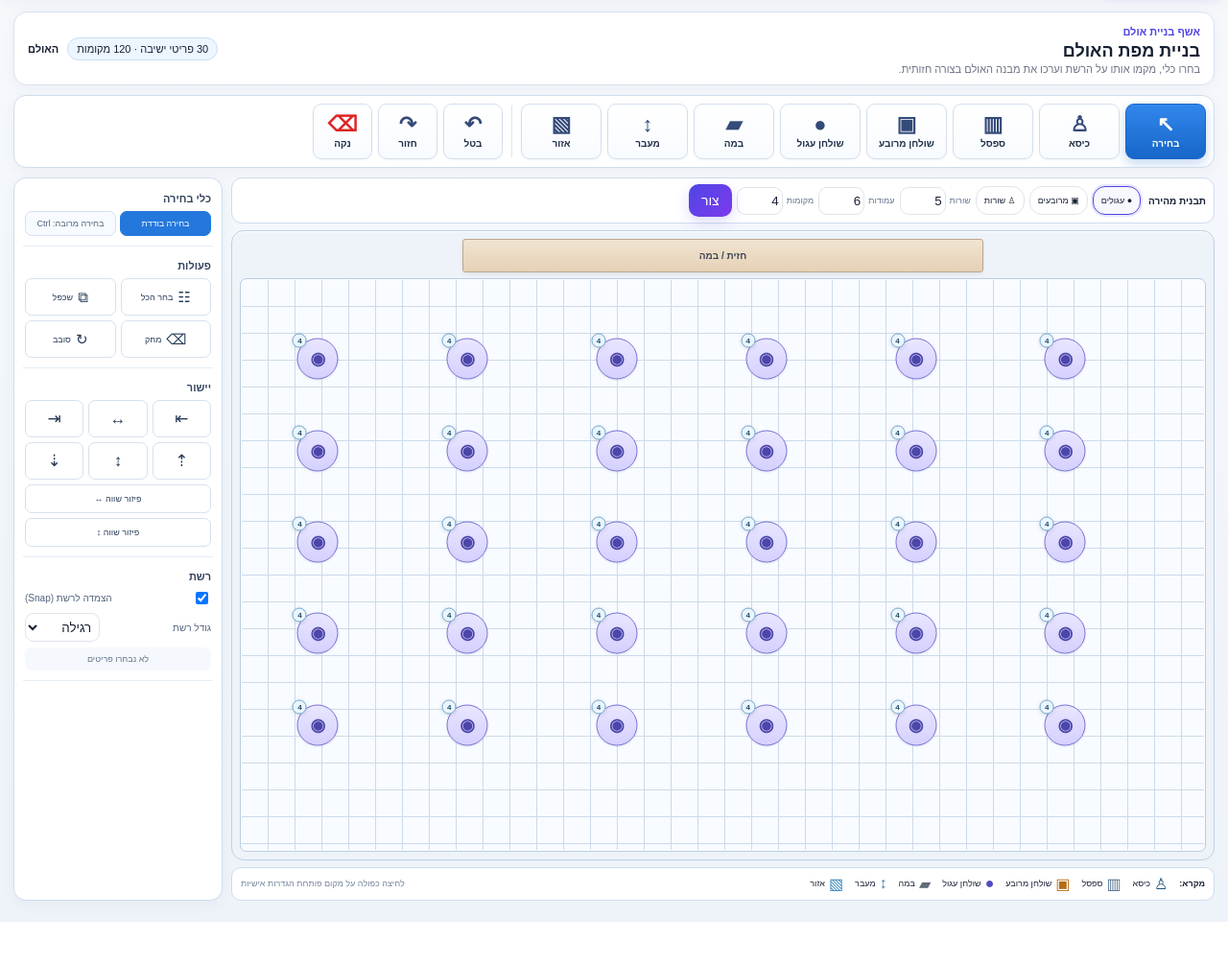
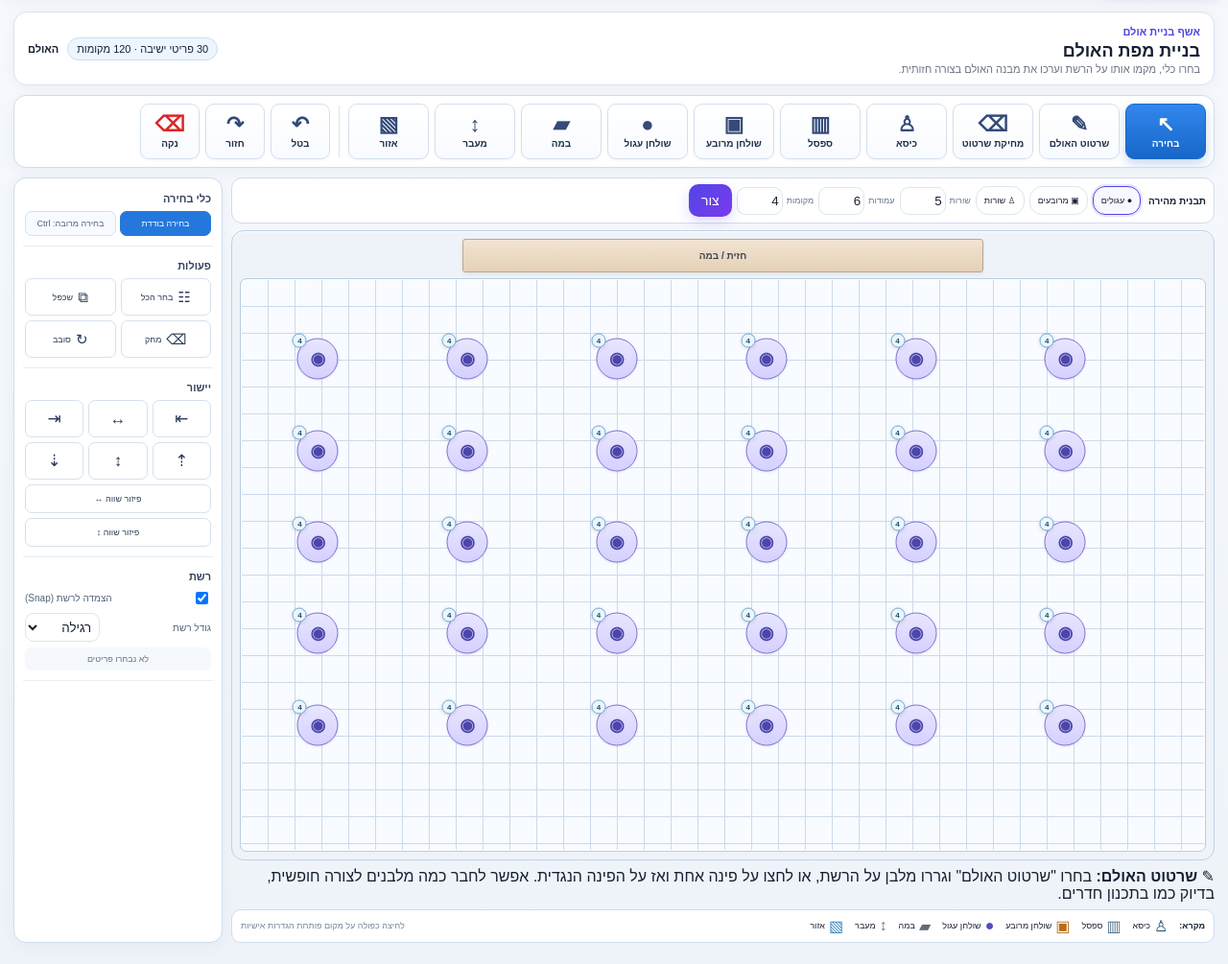
Before and after one commit to avtsye/hall-seating, a Flask app: page / in a window 1280 px wide. Shown: the part 138-1143 px from the top of the page at 96% size. Before the commit the page ends 1099 px from the top, so only its background shows below. Run offline with Flask 3, Linux system fonts and the light colour scheme.

Commit message:
Add hall footprint drafting tools to builder

```diff
--- a/templates/index.html
+++ b/templates/index.html
@@ -7,7 +7,7 @@
 <div class="roomlike-builder">
   <div class="builder-intro"><div><span class="eyebrow">אשף בניית אולם</span><h2>בניית מפת האולם</h2><p>בחרו כלי, מקמו אותו על הרשת וערכו את מבנה האולם בצורה חזותית.</p></div><div class="builder-status"><span id="builderCount"></span><b id="builderHallName">האולם</b></div></div>
   <div class="roomlike-toolbar">
-    <button class="room-tool selected" data-tool="select"><b>↖</b><span>בחירה</span></button>
+    <button class="room-tool selected" data-tool="select"><b>↖</b><span>בחירה</span></button><button class="room-tool hall-draw-tool" data-tool="hallshape"><b>✎</b><span>שרטוט האולם</span></button><button class="room-tool hall-draw-tool" data-tool="hallerase"><b>⌫</b><span>מחיקת שרטוט</span></button>
     <button class="room-tool" data-tool="seat"><b>♙</b><span>כיסא</span></button>
     <button class="room-tool" data-tool="bench"><b>▥</b><span>ספסל</span></button>
     <button class="room-tool" data-tool="square"><b>▣</b><span>שולחן מרובע</span></button>
@@ -32,9 +32,9 @@
       <div class="quick-template"><b>תבנית מהירה</b><button class="layout-card selected" data-layout="round_tables">● עגולים</button><button class="layout-card" data-layout="square_tables">▣ מרובעים</button><button class="layout-card" data-layout="rows">♙ שורות</button><label>שורות <input id="genRows" type="number" value="5" min="1" max="30"></label><label>עמודות <input id="genCols" type="number" value="6" min="1" max="30"></label><label id="genCapWrap">מקומות <input id="genCapacity" type="number" value="4" min="1" max="30"></label><button class="btn primary" id="generateLayout">צור</button></div>
       <div class="hall-plan-frame">
         <div id="builderStage" class="plan-stage">חזית / במה</div>
-        <div id="builderCanvas" class="hall builder-canvas room-grid"><div id="selectionBox" class="selection-box"></div><div class="empty-help">בחרו כלי מסרגל הכלים ולחצו על הרשת כדי להתחיל</div></div>
+        <div id="builderCanvas" class="hall builder-canvas room-grid"><svg id="hallShapeSvg" class="hall-shape-svg" viewBox="0 0 60 40" preserveAspectRatio="none"><path id="hallShapePath"></path></svg><div id="hallDrawBand" class="hall-draw-band"></div><div id="selectionBox" class="selection-box"></div><div class="empty-help">בחרו כלי מסרגל הכלים ולחצו על הרשת כדי להתחיל</div></div>
       </div>
-      <div class="map-footer"><div class="room-legend"><b>מקרא:</b><span><i class="lg chair-lg">♙</i>כיסא</span><span><i class="lg bench-lg">▥</i>ספסל</span><span><i class="lg square-lg">▣</i>שולחן מרובע</span><span><i class="lg round-lg">●</i>שולחן עגול</span><span><i class="lg stage-lg">▰</i>במה</span><span><i class="lg aisle-lg">↕</i>מעבר</span><span><i class="lg zone-lg">▧</i>אזור</span></div><small>לחיצה כפולה על מקום פותחת הגדרות אישיות</small></div>
+      <div class="hall-draw-hint">✎ <b>שרטוט האולם:</b> בחרו "שרטוט האולם" וגררו מלבן על הרשת, או לחצו על פינה אחת ואז על הפינה הנגדית. אפשר לחבר כמה מלבנים לצורה חופשית, בדיוק כמו בתכנון חדרים.</div><div class="map-footer"><div class="room-legend"><b>מקרא:</b><span><i class="lg chair-lg">♙</i>כיסא</span><span><i class="lg bench-lg">▥</i>ספסל</span><span><i class="lg square-lg">▣</i>שולחן מרובע</span><span><i class="lg round-lg">●</i>שולחן עגול</span><span><i class="lg stage-lg">▰</i>במה</span><span><i class="lg aisle-lg">↕</i>מעבר</span><span><i class="lg zone-lg">▧</i>אזור</span></div><small>לחיצה כפולה על מקום פותחת הגדרות אישיות</small></div>
     </div>
   </div>
 </div>
```
